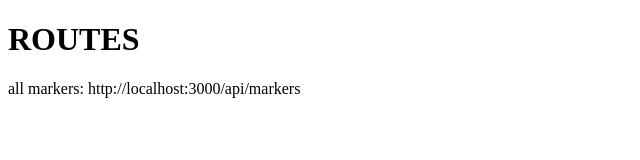
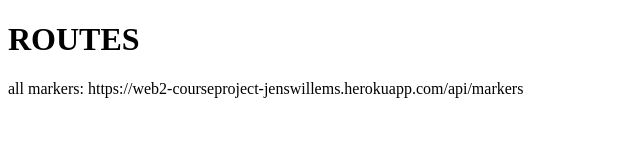
Before and after one commit to EHB-MCT/web2-backend-JensWillems, a website: page index.html in a window 1280 px wide. Shown: the whole page, without its empty margins (0-640 px from the left). Drawn offline with Linux system fonts and the light colour scheme.

Commit message:
root link changed

```diff
--- a/index.html
+++ b/index.html
@@ -9,7 +9,7 @@
 
 <body>
     <h1>ROUTES</h1>
-    <p>all markers: http://localhost:3000/api/markers</p>
+    <p>all markers: https://web2-courseproject-jenswillems.herokuapp.com/api/markers</p>
 </body>
 
 </html>
```
